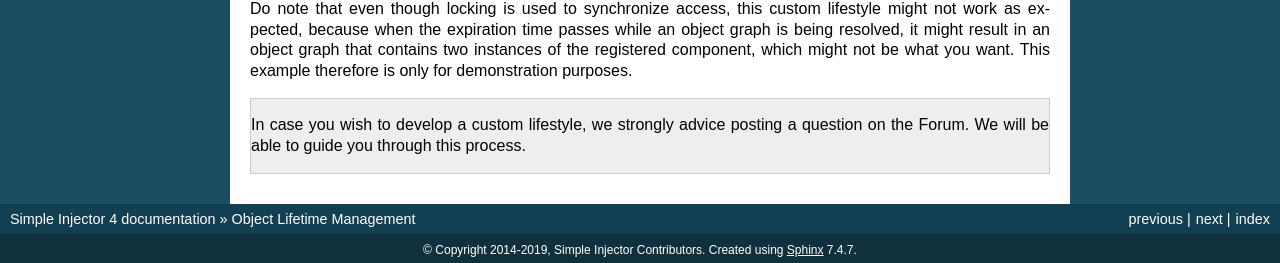
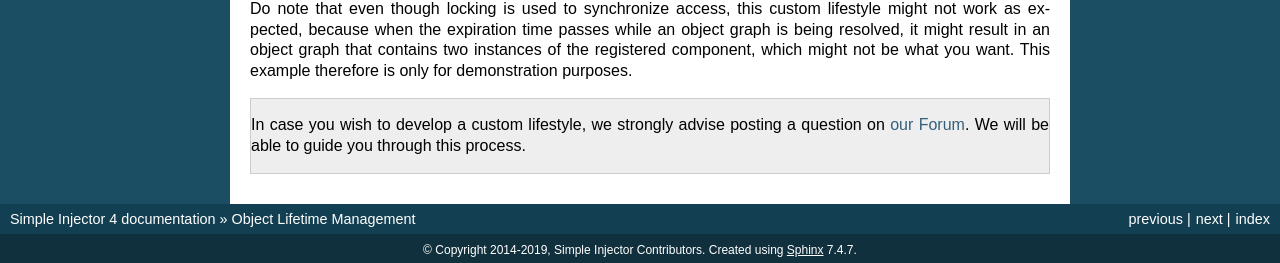
Before and after one commit to simpleinjector/Documentation, a Sphinx documentation site: the page built from source/lifetimes.rst, in a window 1280 px wide and 900 px high, scrolled down 12448 px. Shown: the part 634-897 px from the top of the window. Built offline with Sphinx 7.4.7, drawn with Linux system fonts in a browser that asks for light colours.

Commit message:
Spelling error fixed and link added

```diff
--- a/source/lifetimes.rst
+++ b/source/lifetimes.rst
@@ -666,4 +666,4 @@ Do note that even though locking is used to synchronize access, this custom life
 
 .. container:: Note
 
-    In case you wish to develop a custom lifestyle, we strongly advice posting a question on the Forum. We will be able to guide you through this process.
+    In case you wish to develop a custom lifestyle, we strongly advise posting a question on `our Forum <https://simpleinjector.org/forum>`_. We will be able to guide you through this process.
```
